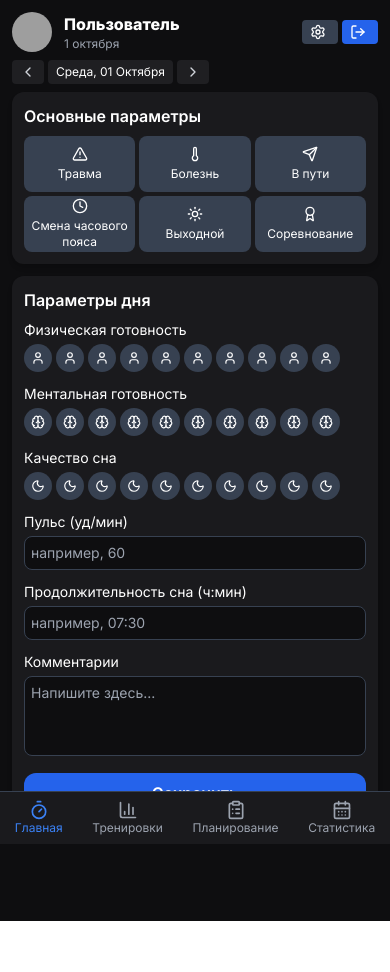
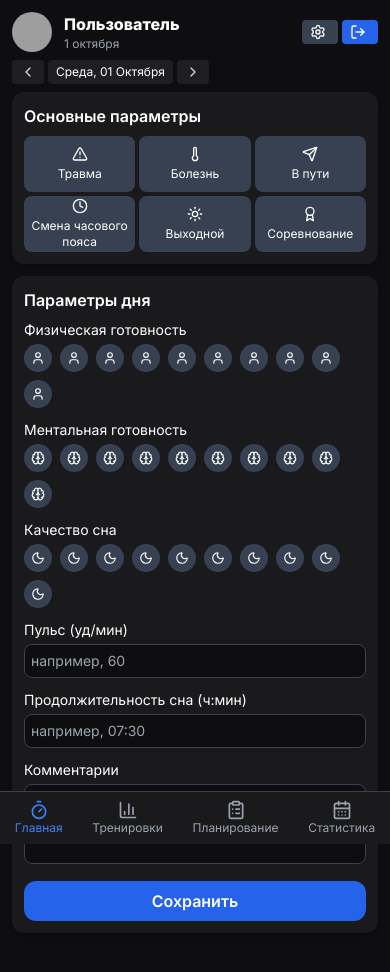
Before and after one commit to mbaliabin/dagbook-test, a React (Vite) app in the folder fasx-frontend/: page /daily in a window 390 px wide. Shown: the top 972 px of the page. Before the commit the page ends 921 px from the top, so only its background shows below. Built offline with nearby package versions, Linux system fonts and the light colour scheme; no server answers; grey boxes are pictures that could not be loaded.

Commit message:
Доработка DailyParametersMobile.tsx.tsx 13

```diff
--- a/fasx-frontend/src/pages/DailyParametersMobile.tsx
+++ b/fasx-frontend/src/pages/DailyParametersMobile.tsx
@@ -34,7 +34,7 @@ const TenButtons = ({
   onChange: (val: number) => void;
   Icon: React.FC<React.SVGProps<SVGSVGElement>>;
 }) => (
-  <div className="flex gap-1 flex-wrap">
+  <div className="flex gap-2 flex-wrap">
     {[...Array(10)].map((_, i) => (
       <button
         key={i}
```
